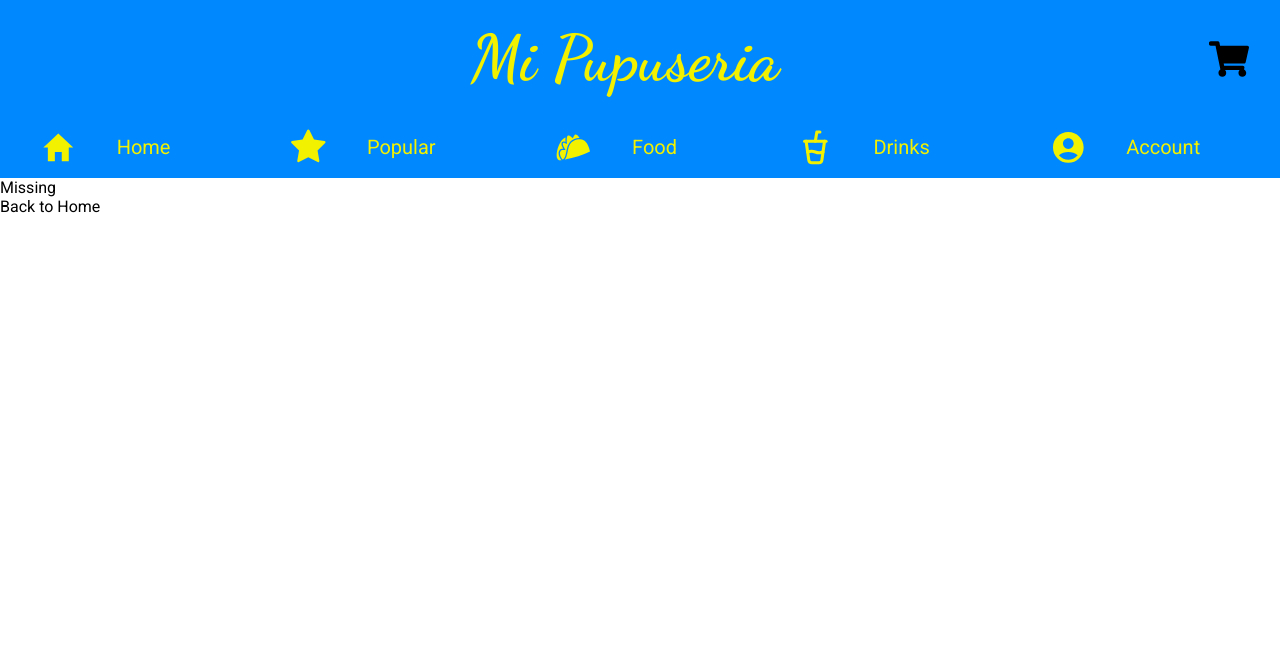
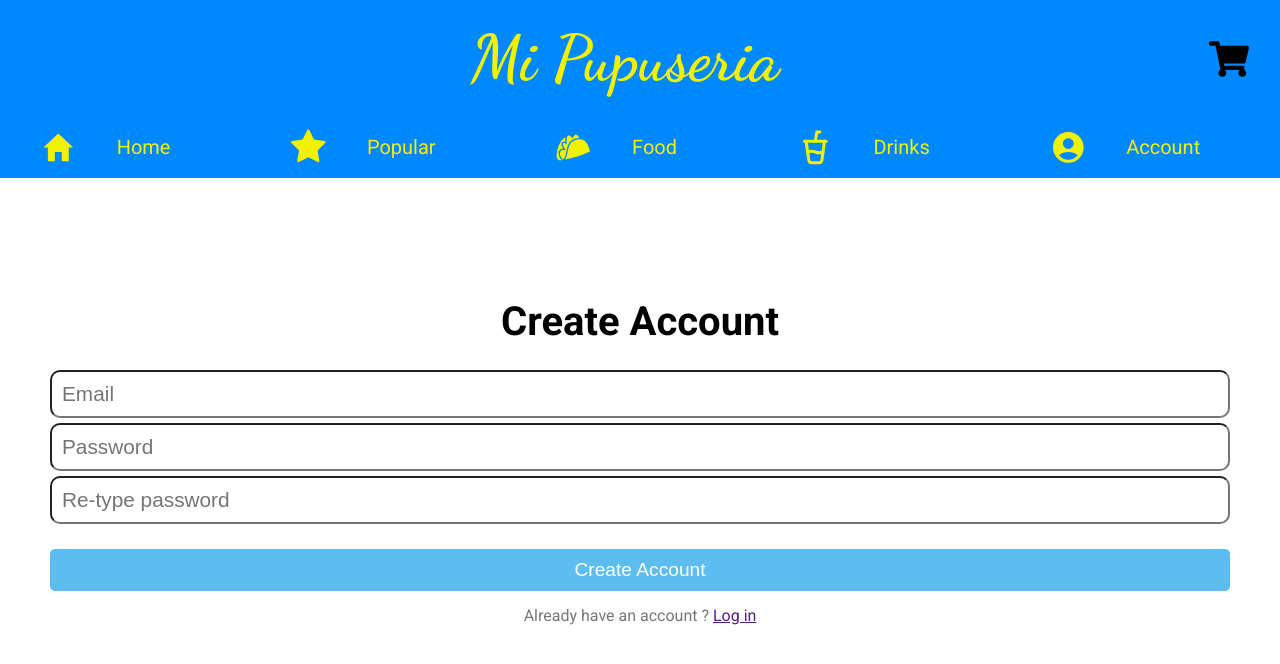
Before and after one commit to Josep2410/pupuseria2, a React (Vite) app: page /createAccount in a window 1280 px wide. Shown: the top 664 px of the page. Built offline with nearby package versions, Linux system fonts and the light colour scheme; no server answers.

Commit message:
Create Account Component

```diff
--- a/src/App.jsx
+++ b/src/App.jsx
@@ -9,7 +9,12 @@ import Drinks from './routes/Drinks'
 import Cart from './routes/Cart'
 import Profile from './routes/Profile'
 import Missing from './components/Missing'
+import Authenticate from './components/Authenticate'
+import Checkout from './routes/Checkout'
+import Login from './routes/Login'
+import CreateAccount from './routes/CreateAccount'
 import { MyContext } from './Context/MyContext'
+
 
 
 function App() {
@@ -25,8 +30,13 @@ function App() {
         <Route path="food/:id" element={<ItemDetails/> } />
         <Route path="drinks" element={<Drinks/>}/>
         <Route path="drinks/:id" element={<ItemDetails/> } />
-        <Route path="profile" element={<Profile/>}/>
         <Route path="cart" element={<Cart/>}/>
+        <Route element={<Authenticate />}>
+          <Route path="profile" element={<Profile/>}/>
+          <Route path="checkout" element={<Checkout/>}/>
+        </Route>
+        <Route path="login" element={<Login />}/>
+        <Route path="createAccount" element={<CreateAccount />}/>
         <Route path="*" element={<Missing />}/>
       </Route>
   ))
--- a/src/Context/MyContext.jsx
+++ b/src/Context/MyContext.jsx
@@ -4,9 +4,12 @@ import useWindowSize from '../hooks/useWindowSize'
 const Context = createContext({})
 
 export function MyContext({children}){
-  const baseURL = 'http://localhost:3500'
+  const menuURL = 'http://localhost:3500'
+  const usersURL = 'http://localhost:4000'
+
   const {width , height} = useWindowSize()
   const [menuItems, setMenuItems] = useState([])
+  const [users, setUsers] = useState([])
   const [error, setError] = useState(null)
   const [itemsInCart , setItemsInCart] = useState([])
   const [totalCartItems, setTotalCartItems] = useState(itemsInCart.reduce((total , curr) => total + curr.numberInCart , 0))
@@ -39,7 +42,7 @@ export function MyContext({children}){
     const getMenuItems = async () => {
      try{
       setError(null)
-      const response = await fetch(`${baseURL}/menu`)
+      const response = await fetch(`${menuURL}/menu`)
       if(!response.ok) throw Error('An error occurred')
       const data = await response.json()
       setMenuItems(data)
@@ -49,8 +52,20 @@ export function MyContext({children}){
      }
     }
 
+    const getUsers = async () => {
+      try{
+        setError(null)
+        const response = await fetch(`${usersURL}/users`)
+        if(!response.ok) throw new Error('Could not fetch users')
+        const data = await response.json()
+        setUsers(data)
+      }catch(err){
+        setError(err.message)
+      }
+    }
+
     getMenuItems()
-
+    getUsers()
   }, [])
 
   useEffect(()=> {
@@ -60,8 +75,8 @@ export function MyContext({children}){
 
   return (
     <Context.Provider value={{
-      width, menuItems, error, itemsInCart,totalCartItems,
-      addItemToCart, removeItemFromCart, clearCart
+      width, menuItems, error, itemsInCart,totalCartItems, users, usersURL,
+      addItemToCart, removeItemFromCart, clearCart ,setUsers
       }}>
       {children}
     </Context.Provider>
--- /dev/null
+++ b/src/components/Authenticate.jsx
@@ -0,0 +1,12 @@
+import React from 'react'
+import {Outlet , Navigate} from 'react-router-dom'
+
+export default function Authenticate() {
+
+  const auth = false
+
+  if(!auth) return <Navigate to="login"/>
+
+  return <Outlet />
+
+}
--- a/src/index.css
+++ b/src/index.css
@@ -112,7 +112,7 @@ span.display{
   padding : 10px;
 }
 
-/*============ Nav Component=============== */
+/*============ Nav Component =============== */
 
 nav.navRoutes{
   position : fixed;
@@ -355,14 +355,62 @@ section.cartPage button{
   flex-grow: 1;
 }
 
-/* .totalPage > p:not(:last-child){
-
-}
- */
 
  .totalPage >* {
   margin-top : 10px;
  }
+
+ /* ====== Login & Create Account Component ========= */
+ section.logIn, section.createAccount {
+  padding : 120px 50px 200px 50px;
+ }
+
+.logInForm ,.createAccountForm{
+  position: relative;
+  display : flex;
+  flex-direction: column;
+  justify-content: space-between;
+  text-align: center;
+
+ }
+
+.logInForm label, .createAccountForm label{
+  position : absolute;
+  left : -9999px
+}
+.logInForm div, .createAccountForm div{
+  margin-top : 20px;
+  display : flex;
+  flex-direction: column;
+}
+.logInForm  input, .createAccountForm input{
+  padding : 10px;
+  font-size: 1.3rem;
+  border-radius: 10px;
+  margin-top: 5px;
+}
+
+.logInForm > button, .createAccountForm > button{
+  background-color: var(--secondaryBlue);
+  color : white;
+  padding : 10px 0px;
+  margin-top: 25px;
+}
+
+.logInForm p, .createAccountForm p{
+  margin-top: 15px;
+  color : var(--primaryGrey)
+}
+
+.logInForm p a,  .createAccountForm p a {
+  text-decoration: underline;
+  color : var(--linkColor);
+}
+
+.createAccountForm h4{
+  font-size : 1.2rem;
+}
+
 
 /*  ================= Media Queries ==============*/
 
--- /dev/null
+++ b/src/routes/Checkout.jsx
@@ -0,0 +1,7 @@
+import React from 'react'
+
+export default function Checkout() {
+  return (
+    <div>Checkout Page</div>
+  )
+}
--- /dev/null
+++ b/src/routes/CreateAccount.jsx
@@ -0,0 +1,97 @@
+import React , {useState, useContext} from 'react'
+import { Link } from 'react-router-dom'
+import Context from '../Context/MyContext'
+
+export default function CreateAccount() {
+
+  /* Idea : combine all three error states to one */
+  const {users, usersURL, setUsers} = useContext(Context)
+  const [registerEmail, setRegisterEmail] = useState('')
+  const [createPassword, setCreatePassword] = useState('')
+  const [checkPWD, setCheckPWD] = useState('')
+  const [emailPwdError, setEmailpwdError] = useState(null)
+  const [pwdError, setPwdError] = useState(null)
+  const [otherErrors, setOtherErrors] = useState(null)
+  const [createAccountSuccessfully, setCreateAccountSuccessfully] = useState(false)
+
+  const submitForm = (e) =>{
+    e.preventDefault()
+    setEmailpwdError(null)
+    setPwdError(null)
+    setOtherErrors(null)
+    setCreateAccountSuccessfully(false)
+    const existingEmail = users.find(user => user.email === registerEmail)
+    const pwdMatch = createPassword === checkPWD
+
+    if(existingEmail) setPwdError('Email already has an account')
+    if(!pwdMatch) setPwdError('Passwords do not match')
+    else if(!existingEmail && pwdMatch) {
+    createNewUser(registerEmail, createPassword)}
+
+  }
+
+  const createNewUser = async (email , pwd) => {
+    const newUser = {
+      id : users.length? users[users.length - 1].id + 1 : 1,
+      email : email,
+      password : pwd
+    }
+    try{
+      const response = await fetch(`${usersURL}/users` , {
+        method : 'POST',
+        headers : {
+          'Content-Type' : 'application/json'
+        },
+        body : JSON.stringify(newUser)
+      })
+      if(!response.ok) throw new Error('Problem creating new user')
+      console.log('successfully created user')
+      setUsers([...users , newUser])
+      setCreateAccountSuccessfully(true)
+    }catch(err){
+      setOtherErrors(err.message)
+    }
+  }
+
+  return (
+    <section className="createAccount">
+      <form className="createAccountForm" onSubmit={submitForm}>
+        <h1>Create Account</h1>
+        <div>
+          <label htmlFor="emailAddr">Email</label>
+          <input
+            id="emailAddr"
+            type="email"
+            placeholder='Email'
+            value={registerEmail}
+            onChange={(e) => setRegisterEmail(e.target.value)}
+            />
+          <label htmlFor="regPWd">Password</label>
+          <input
+            id="regPWD"
+            type="password"
+            placeholder='Password'
+            value={createPassword}
+            onChange={(e) => setCreatePassword(e.target.value)}
+            />
+          <label htmlFor="checkPWD">Check Password</label>
+          <input
+            id="checkPWD"
+            type="password"
+            placeholder='Re-type password'
+            value={checkPWD}
+            onChange={(e) => setCheckPWD(e.target.value)}
+            />
+        </div>
+        <button type='submit'>Create Account</button>
+        <p>Already have an account ? <Link to='/login'>Log in</Link></p>
+        {pwdError && <h4 style={{color : 'red'}}>{pwdError}</h4>}
+        {emailPwdError && <h4 style={{color : 'red'}}>{emailPwdError}</h4>}
+        {otherErrors&& <h4 style={{color : 'red'}}>{otherErrors}</h4>}
+        {createAccountSuccessfully && <h4 style={{color : 'green'}}>Successfully created account</h4>}
+      </form>
+  </section>
+  )
+}
+
+/* Can make more realistic by adding requirements to the password  (One uppercase, special char, etc) probably via Regular Expressions / Regex  */
--- /dev/null
+++ b/src/routes/Login.jsx
@@ -0,0 +1,35 @@
+import React, {useState} from 'react'
+import { Link } from 'react-router-dom'
+
+export default function Login() {
+
+  const [email , setEmail] = useState('')
+  const [password, setPassword] = useState('')
+
+  return (
+  <section className="logIn">
+    <form className="logInForm" onSubmit={(e)=>e.preventDefault()}>
+      <h1>Sign in to your account</h1>
+      <div>
+      <label htmlFor="loginEmail">Email</label>
+      <input
+        id="loginEmail"
+        type="email"
+        placeholder='Email'
+        value={email}
+        onChange={(e)=>setEmail(e.target.value)}/>
+      <label htmlFor="loginPWD">Password</label>
+      <input
+        id="loginPWD"
+        type="password"
+        placeholder='Password'
+        value={password}
+        onChange={(e)=>setPassword(e.target.value)}/>
+      </div>
+      <button>LOGIN</button>
+      <p>Don't have an account ? <Link to="/createAccount">Create one</Link></p>
+   </form>
+
+  </section>
+  )
+}
```
Also changed, not shown: data/users.json (added, +9 -0 lines), data/data.json (renamed from src/data/data.json).
